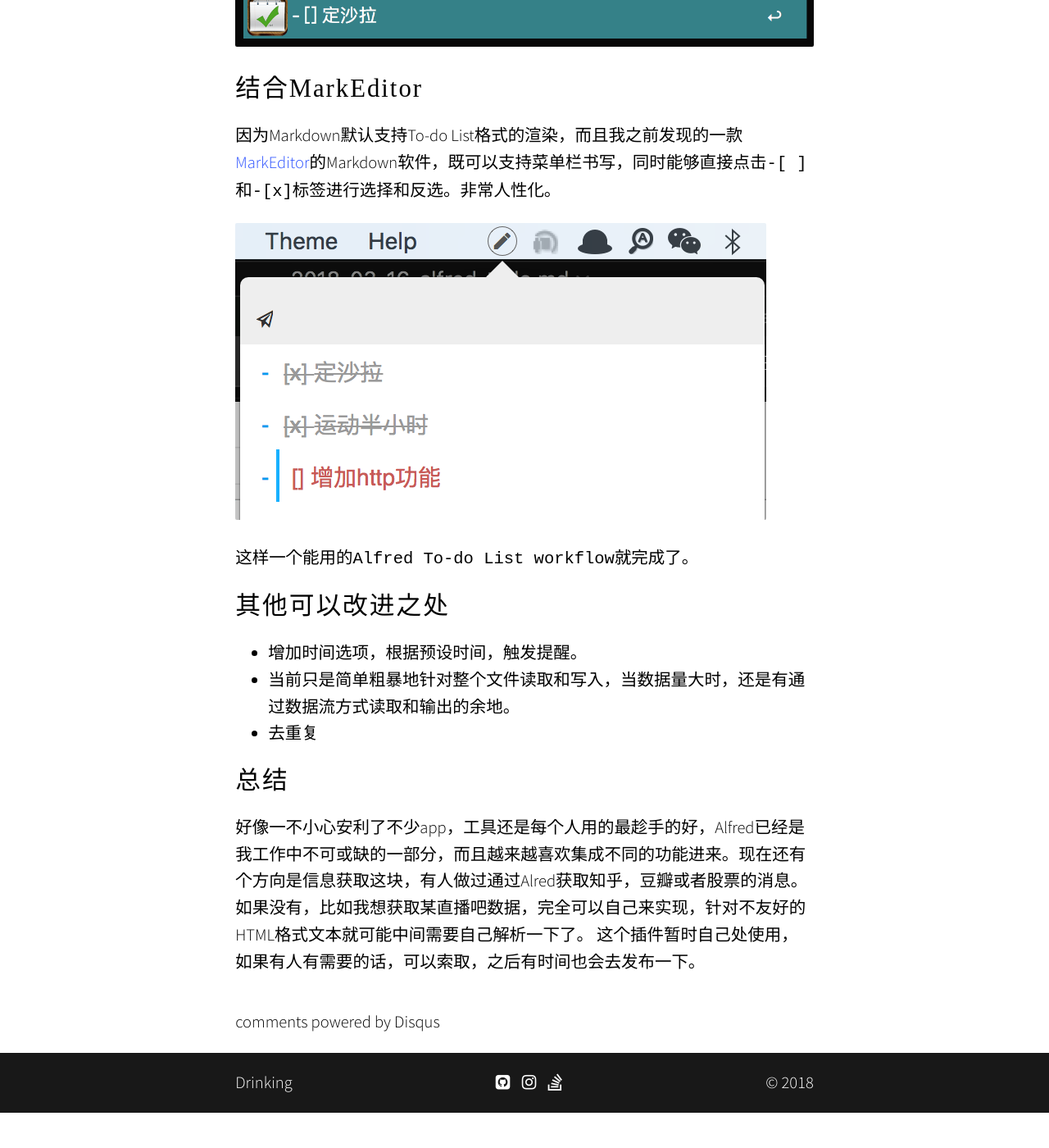
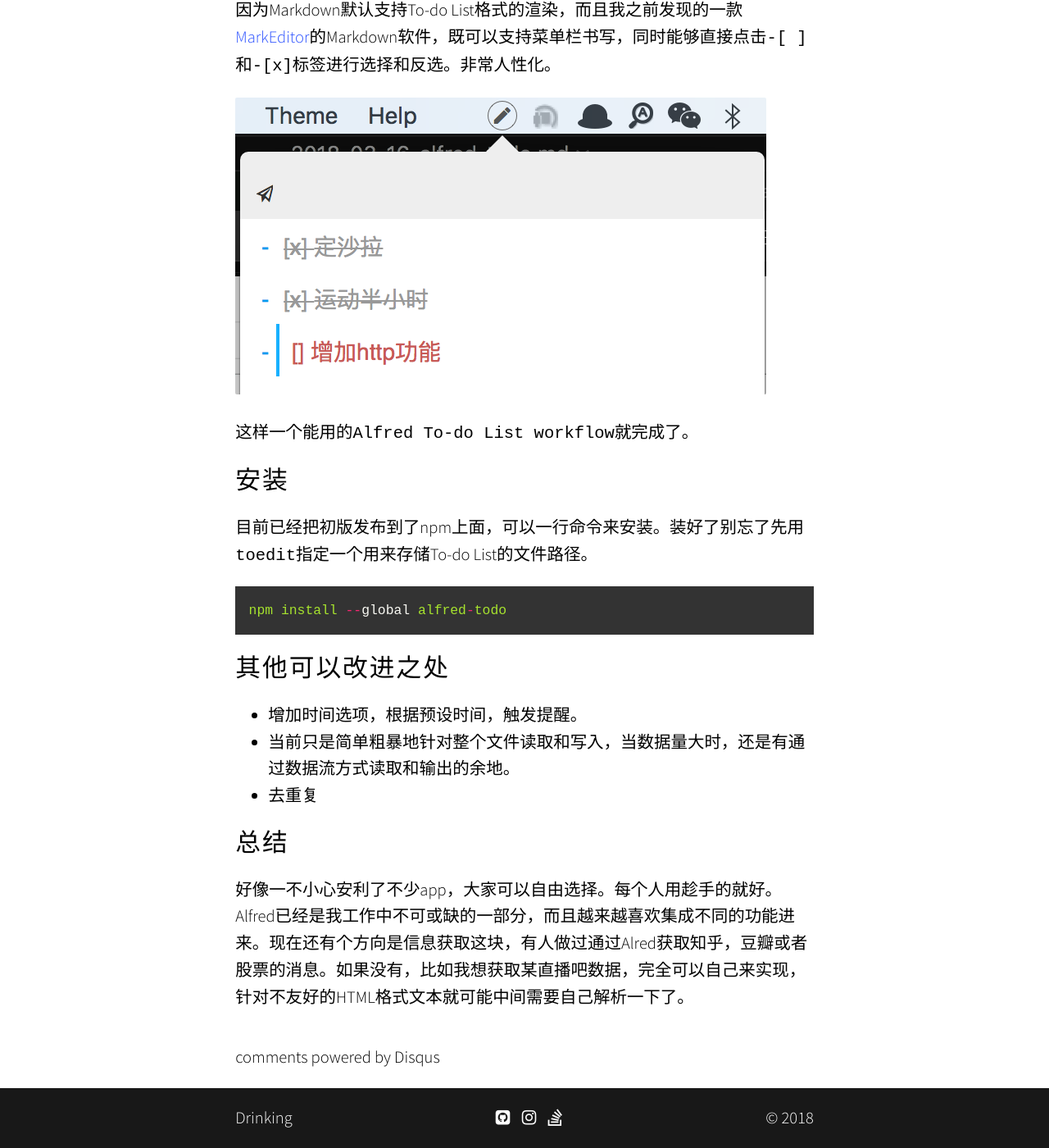
Before and after one commit to drinking/drinking.github.io, a Jekyll site: the page built from _posts/2018-03-16-alfred-todo.md, in a window 1280 px wide and 1400 px high, scrolled down 2974 px. Shown: the whole window at 82% size. Built offline with Jekyll 4.4.1, drawn with Linux system fonts in a browser that asks for light colours; nearby versions of some CDN libraries; some web fonts are replaced; comment, search, counter and statistics services are not loaded; before the commit the page ends 4331 px from its top, so only the background shows below that.

Commit message:
Update Article

````diff
--- a/_posts/2018-03-16-alfred-todo.md
+++ b/_posts/2018-03-16-alfred-todo.md
@@ -51,10 +51,12 @@
 ```
 实现效果如图，没有参数的时候，会过滤出所有未勾选的选项。
 
-![WX20180316-010346@2x](/assets/img/2018/WX20180316-010346@2x.png)
+![WX20180316-140346](/assets/img/2018/WX20180316-140346.png)
+
 
 当有参数时，就快速查找到需要的，然后选择想要的回车，既可以做出更改。
-![WX20180316-010527@2x](/assets/img/2018/WX20180316-010527@2x.png)
+![WX20180316-140409](/assets/img/2018/WX20180316-140409.png)
+
 
 ## 结合MarkEditor
 因为Markdown默认支持To-do List格式的渲染，而且我之前发现的一款[MarkEditor](https://www.markeditor.com/?lang=zh_cn)的Markdown软件，既可以支持菜单栏书写，同时能够直接点击`-[ ]`和`-[x]`标签进行选择和反选。非常人性化。
@@ -63,11 +65,16 @@
 
 这样一个能用的`Alfred To-do List workflow`就完成了。
 
+## 安装
+目前已经把初版发布到了npm上面，可以一行命令来安装。装好了别忘了先用`toedit`指定一个用来存储To-do List的文件路径。
+
+```js
+npm install --global alfred-todo
+```
 ## 其他可以改进之处
 - 增加时间选项，根据预设时间，触发提醒。
 - 当前只是简单粗暴地针对整个文件读取和写入，当数据量大时，还是有通过数据流方式读取和输出的余地。
 - 去重复
 
 ## 总结
-好像一不小心安利了不少app，工具还是每个人用的最趁手的好，Alfred已经是我工作中不可或缺的一部分，而且越来越喜欢集成不同的功能进来。现在还有个方向是信息获取这块，有人做过通过Alred获取知乎，豆瓣或者股票的消息。如果没有，比如我想获取某直播吧数据，完全可以自己来实现，针对不友好的HTML格式文本就可能中间需要自己解析一下了。
-这个插件暂时自己处使用，如果有人有需要的话，可以索取，之后有时间也会去发布一下。
+好像一不小心安利了不少app，大家可以自由选择。每个人用趁手的就好。Alfred已经是我工作中不可或缺的一部分，而且越来越喜欢集成不同的功能进来。现在还有个方向是信息获取这块，有人做过通过Alred获取知乎，豆瓣或者股票的消息。如果没有，比如我想获取某直播吧数据，完全可以自己来实现，针对不友好的HTML格式文本就可能中间需要自己解析一下了。
````
Also changed, not shown: other parts of _posts/2018-03-16-alfred-todo.md (+1 -1 lines), assets/img/2018/1521133195667.jpg (deleted), assets/img/2018/WX20180316-010346@2x.png (deleted), assets/img/2018/WX20180316-010527@2x.png (deleted), assets/img/2018/WX20180316-011208@2x.png (deleted), assets/img/2018/WX20180316-140158.png (added), assets/img/2018/WX20180316-140346.png (added), assets/img/2018/WX20180316-140409.png (added).
